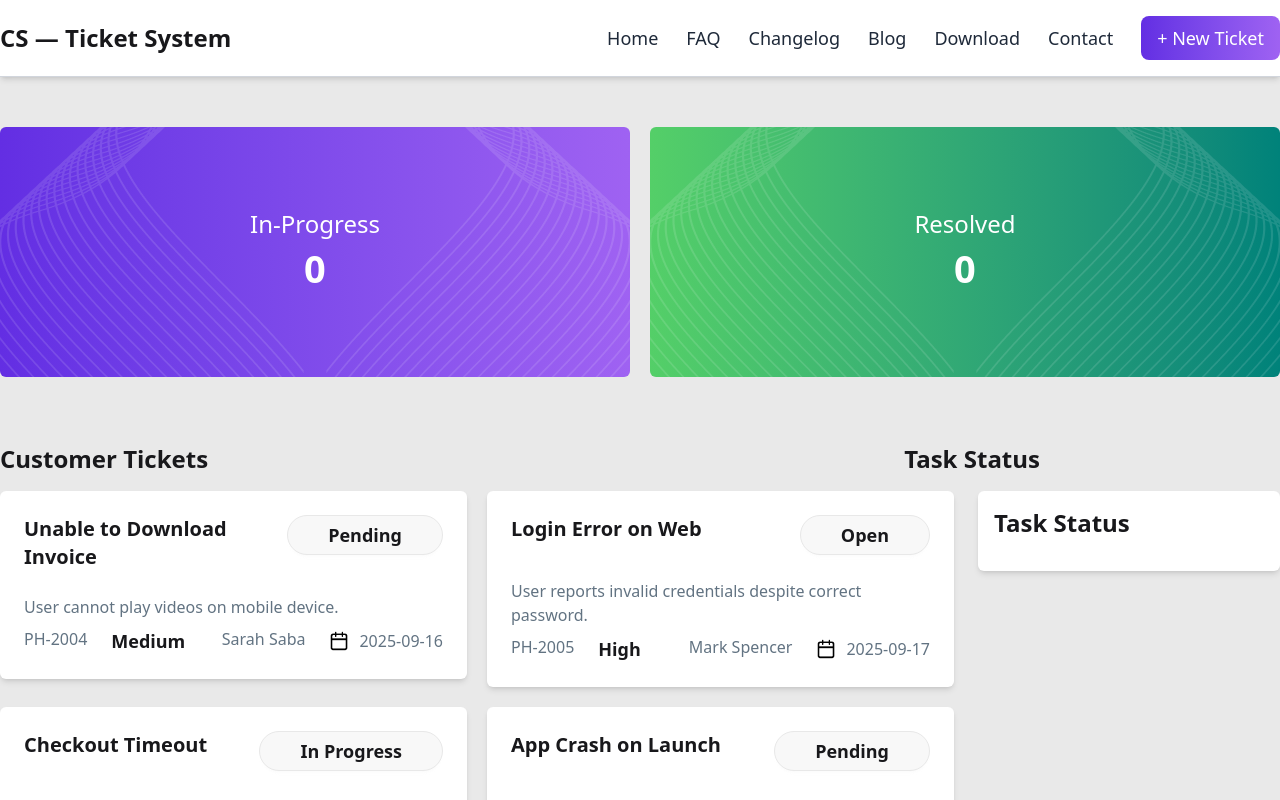
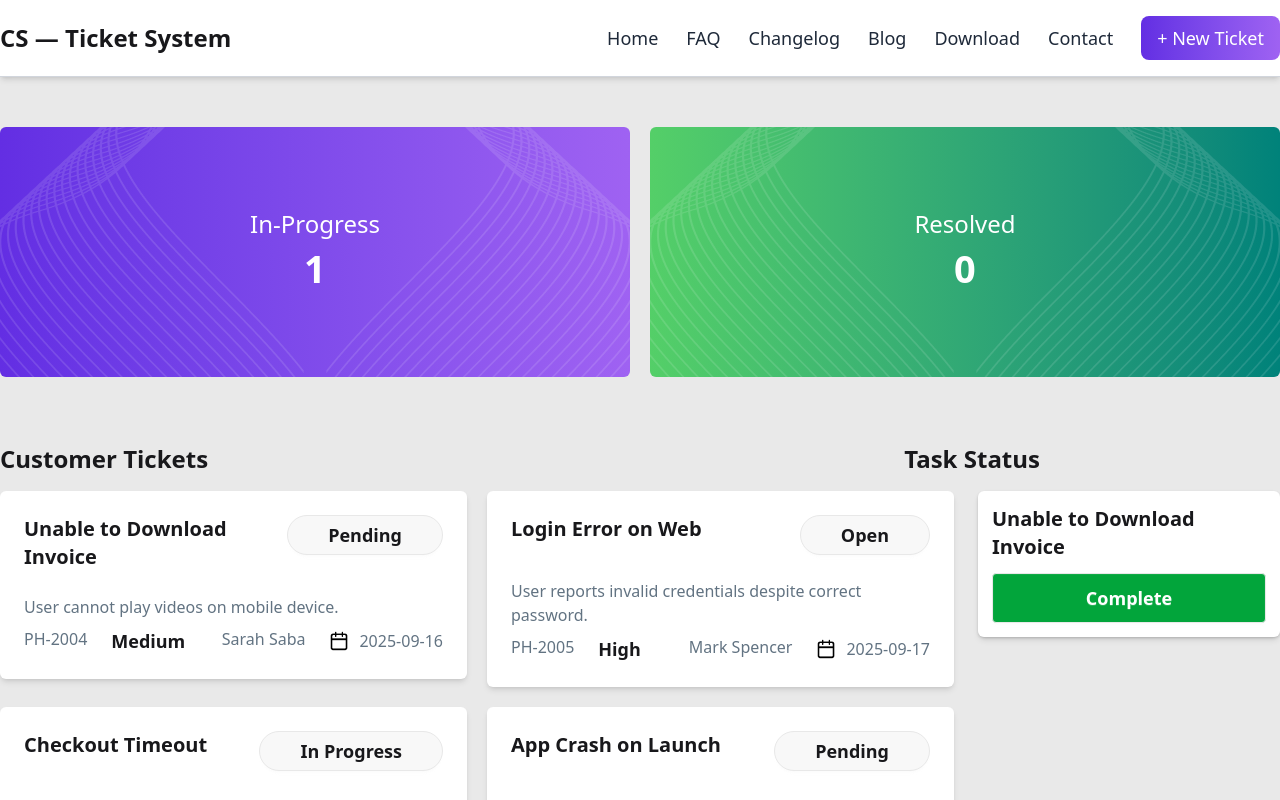
Before and after one commit to MuddacchirIT/my-assignment-07, a React (Vite) app: page / in a window 1280 px wide. Both pictures are taken after a click on the element 233 px from the left and 585 px from the top of the page. Shown: the top 800 px of the page. Built offline with nearby package versions, Linux system fonts and the light colour scheme.

Commit message:
task list added

```diff
--- a/index.html
+++ b/index.html
@@ -1,10 +1,11 @@
-<!doctype html>
+<!DOCTYPE html>
 <html lang="en">
   <head>
     <meta charset="UTF-8" />
     <link rel="icon" type="image/svg+xml" href="/vite.svg" />
     <meta name="viewport" content="width=device-width, initial-scale=1.0" />
     <title>my-assignment-07</title>
+    <link rel="shortcut icon" href="../../vite.config.js" type="image/x-icon" />
   </head>
   <body>
     <div id="root"></div>
--- a/src/App.jsx
+++ b/src/App.jsx
@@ -1,4 +1,4 @@
-import { Suspense } from "react";
+import { Suspense, useState } from "react";
 import "./App.css";
 import CounterBox from "./components/CounterBox";
 import Footer from "./components/Footer";
@@ -8,21 +8,29 @@ const fetchIssues = async () => {
   const result = await fetch("/data.json");
   return result.json();
 };
-
+const fetchPromise = fetchIssues();
 function App() {
-  const fetchPromise = fetchIssues();
+  const [inProgress, setInProgress] = useState(0);
+  const [tasks, setTasks] = useState([]);
+  const handleIncrement = (task) => {
+    setInProgress((prev) => prev + 1);
+    setTasks((prev) => [...prev, task]);
+  };
   return (
     <div className="bg-[#E9E9E9]">
       <Navbar />
-      <CounterBox />
+      <CounterBox inProgress={inProgress} />
       <Suspense
         fallback={<span className="loading loading-bars loading-xl"></span>}
       >
-        <Main_Section fetchPromise={fetchPromise} />
+        <Main_Section
+          fetchPromise={fetchPromise}
+          onIncrement={handleIncrement}
+          tasks={tasks}
+        />
       </Suspense>
       <Footer />
     </div>
   );
 }
-
 export default App;
--- a/src/components/CounterBox.jsx
+++ b/src/components/CounterBox.jsx
@@ -1,6 +1,6 @@
 import bgImg from "../assets/images/vector1.png";
 import Container from "./Container";
-export default function CounterBox() {
+export default function CounterBox({ inProgress }) {
   return (
     <Container>
       <div className="grid grid-cols-2 gap-[20px] my-[50px]">
@@ -18,7 +18,7 @@ export default function CounterBox() {
           ></div>
           <div className="relative z-10 flex flex-col items-center justify-center">
             <h2 className="text-2xl">In-Progress</h2>
-            <p className="font-semibold text-[38px]">0</p>
+            <p className="font-semibold text-[38px]">{inProgress}</p>
           </div>
         </div>
         <div className="relative rounded-md p-7 text-white h-[250px] flex flex-col items-center justify-center overflow-hidden bg-gray-600 bg-gradient-to-r from-[#54CF68] to-[#00827A]">
--- a/src/components/Main_Section.jsx
+++ b/src/components/Main_Section.jsx
@@ -1,9 +1,8 @@
 import { use } from "react";
 import calImg from "../assets/calendar.webp";
 import Container from "./Container";
-export default function Main_Section({ fetchPromise }) {
+export default function Main_Section({ fetchPromise, onIncrement, tasks }) {
   const ticketsData = use(fetchPromise);
-  console.log(ticketsData);
   return (
     <>
       <Container>
@@ -16,7 +15,10 @@ export default function Main_Section({ fetchPromise }) {
             {ticketsData.map((perIssue) => {
               return (
                 <div key={perIssue.id}>
-                  <div className="shadow-md rounded-md cursor-pointer bg-[#FFFFFF] p-6 space-y-6">
+                  <div
+                    onClick={() => onIncrement(perIssue)}
+                    className="shadow-md rounded-md cursor-pointer bg-[#FFFFFF] p-6 space-y-6"
+                  >
                     <div>
                       <h2 className="font-semibold text-xl flex justify-between">
                         {perIssue.title}
@@ -49,10 +51,22 @@ export default function Main_Section({ fetchPromise }) {
               );
             })}
           </div>
-
-          <aside className="shadow-md rounded-md cursor-pointer bg-[#FFFFFF] p-4">
-            <h2 className="text-2xl font-semibold mb-4">Task Status</h2>
-            <ul className="space-y-2"></ul>
+          <aside className="shadow-md rounded-md cursor-pointer">
+            <ul className="space-y-4">
+              {tasks.map((task, index) => (
+                <li
+                  key={index}
+                  className="text-center p-3.5 rounded-md shadow-sm bg-[#FFFFFF]"
+                >
+                  <h3 className="font-semibold text-xl text-start mb-3">
+                    {task.title}
+                  </h3>
+                  <button className="btn bg-[#02A53B] text-white w-full text-lg py-6">
+                    Complete
+                  </button>
+                </li>
+              ))}
+            </ul>
           </aside>
         </div>
       </Container>
```
